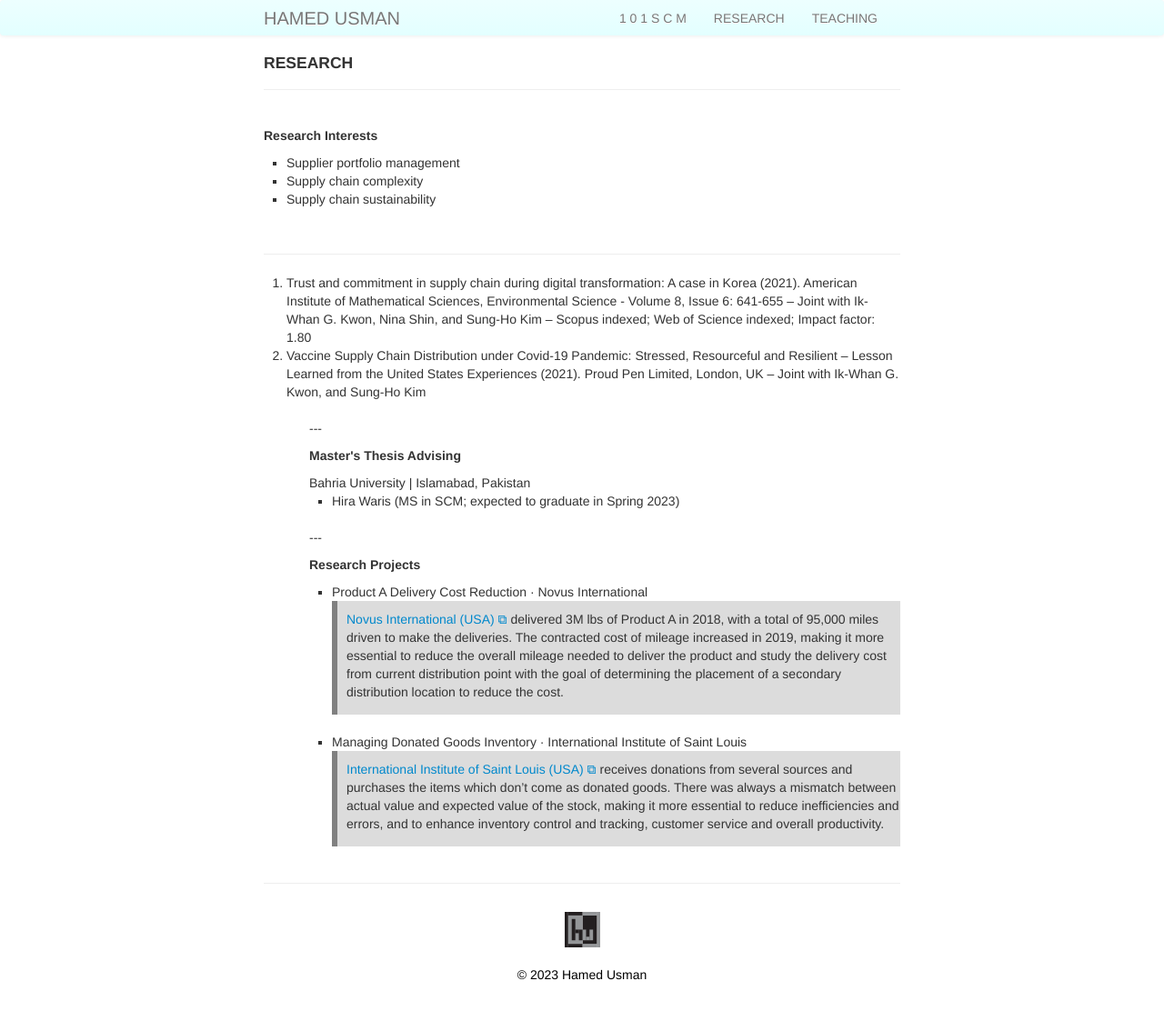
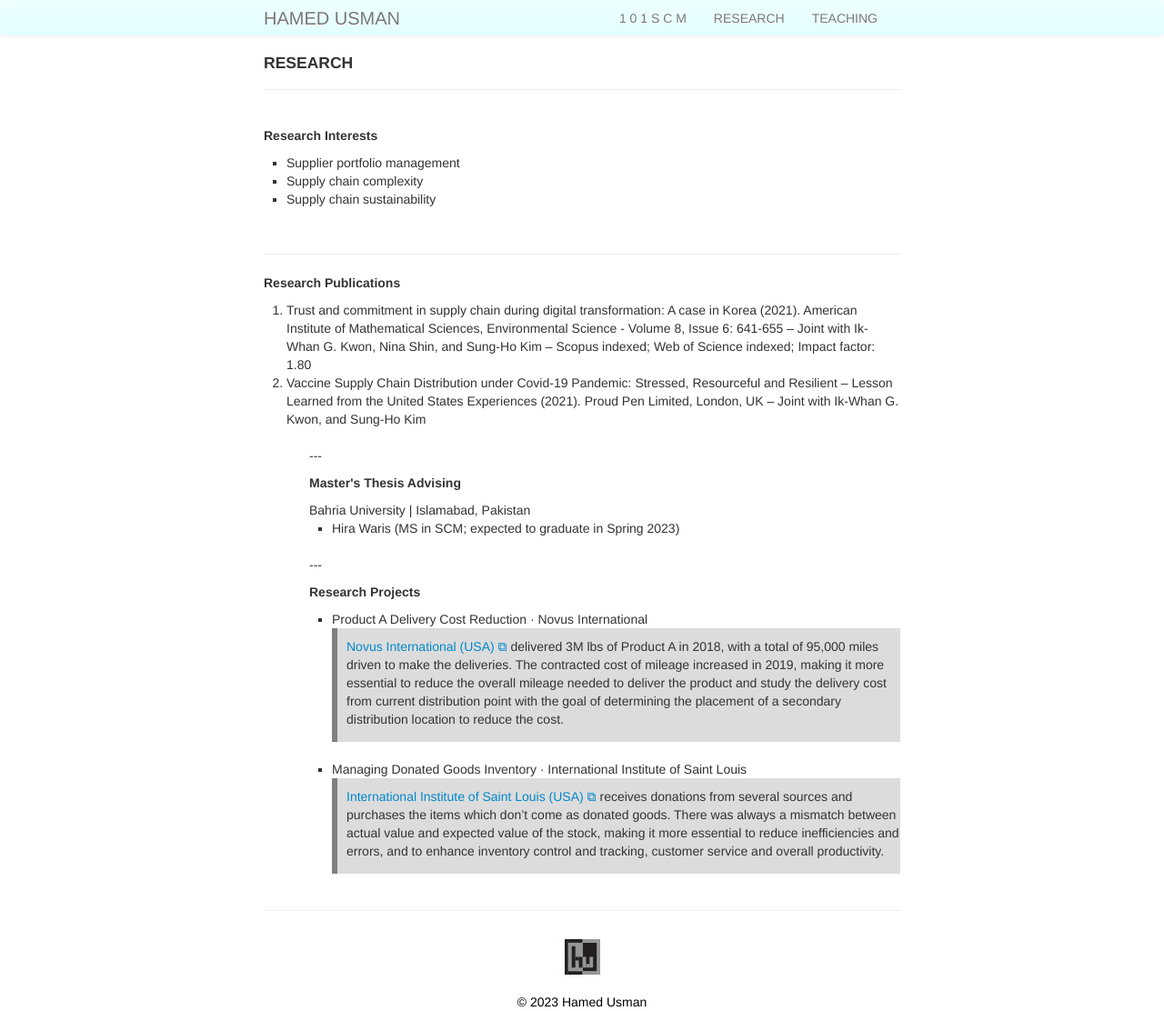
Before and after one commit to hamedusman/hamedusman.github.io, a Jekyll site: the page built from pages/research.md, in a window 1280 px wide. Shown: the whole page at 91% size. Built offline with Jekyll 4.4.1, drawn with Linux system fonts in a browser that asks for light colours; before the commit the page ends 1082 px from its top, so only the background shows below that.

Commit message:
Update research.md

```diff
--- a/pages/research.md
+++ b/pages/research.md
@@ -16,6 +16,7 @@ description: list of research activities
 
 ---
 
+<h5>Research Publications</h5>
 <ol>
   <li>Trust and commitment in supply chain during digital transformation: A case in Korea (2021). American Institute of Mathematical Sciences, Environmental Science - Volume 8, Issue 6: 641-655 – Joint with Ik-Whan G. Kwon, Nina Shin, and Sung-Ho Kim – Scopus indexed; Web of Science indexed; Impact factor: 1.80</li>
   <li>Vaccine Supply Chain Distribution under Covid-19 Pandemic: Stressed, Resourceful and Resilient – Lesson Learned from the United States Experiences (2021). Proud Pen Limited, London, UK – Joint with Ik-Whan G. Kwon, and Sung-Ho Kim</li>
```
